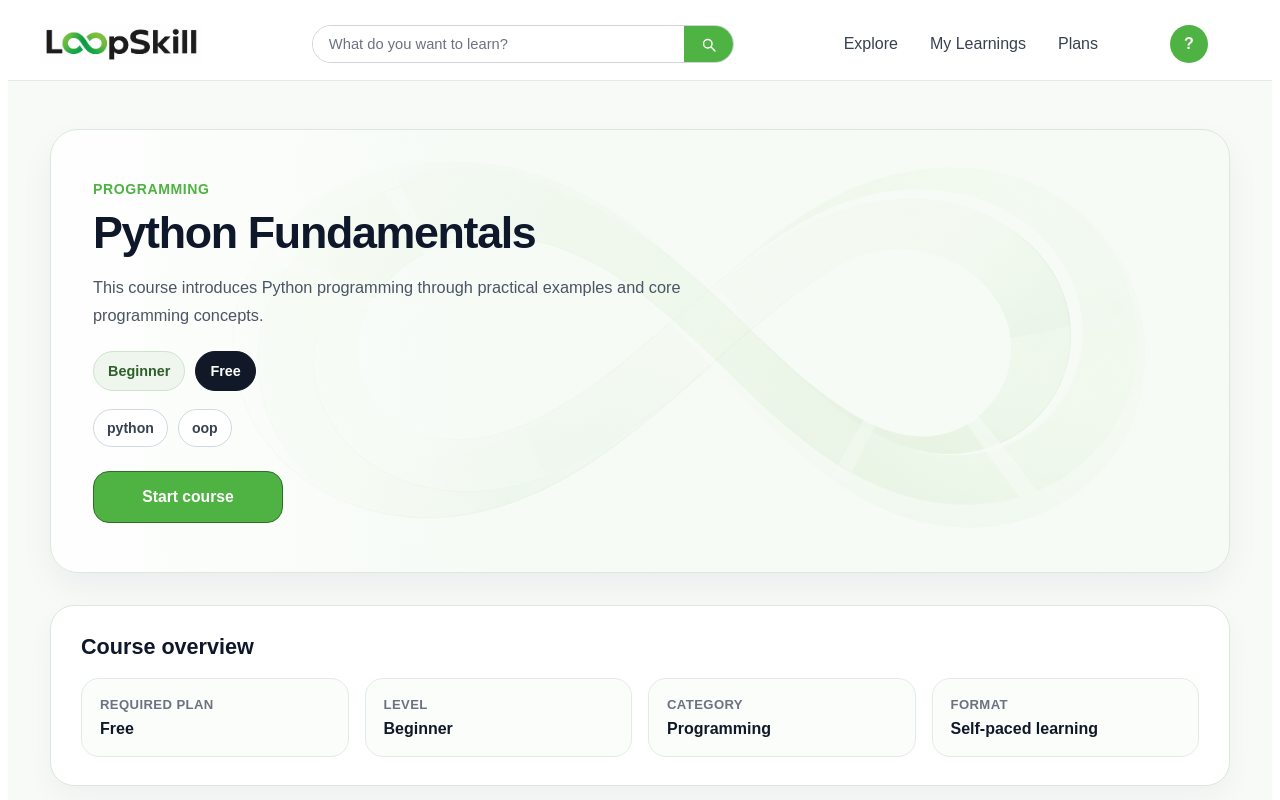
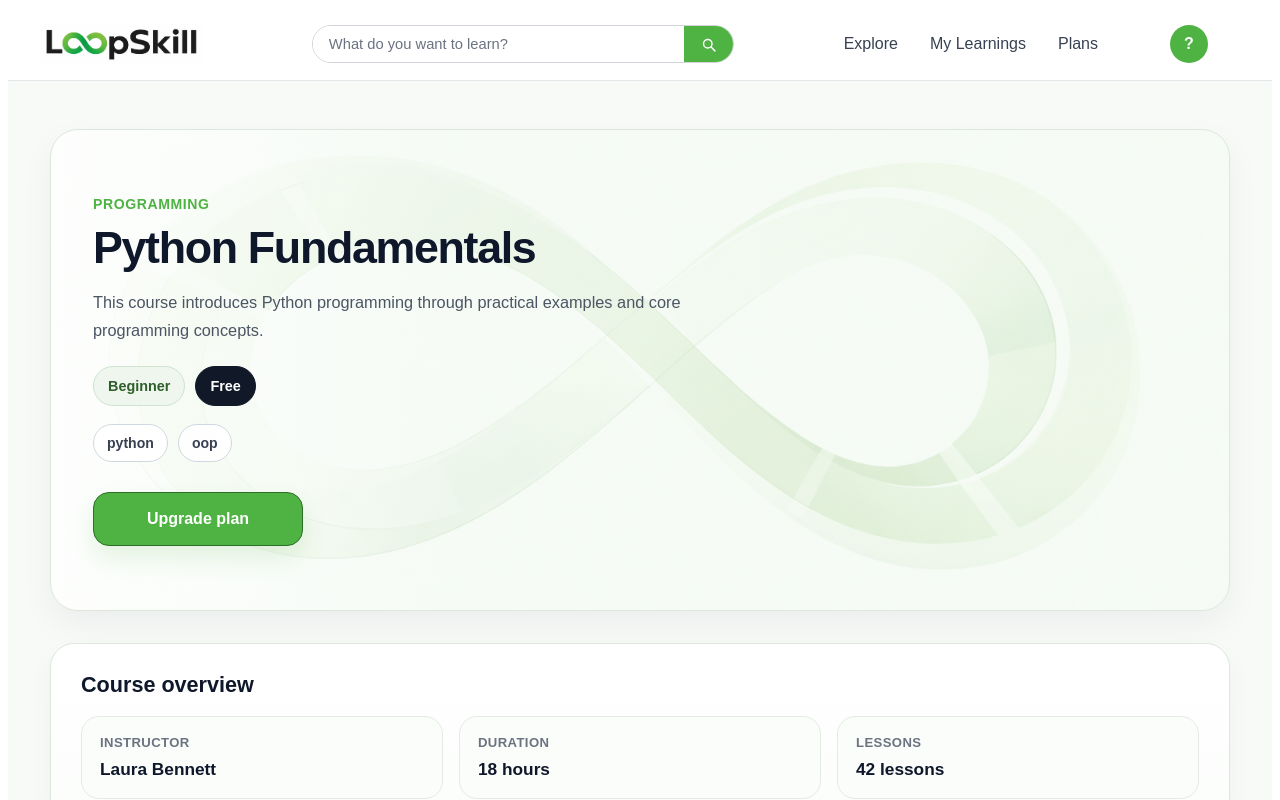
Before and after one commit to PierreLaGuerre/loopskill-mooc-platform, an Angular app in the folder frontend/app/: page /courses/1 in a window 1280 px wide. Shown: the top 800 px of the page. Built offline with nearby package versions, Linux system fonts and the light colour scheme.

Commit message:
course detail logic now allows start continue upgrade CTA button

```diff
--- a/frontend/app/src/app/core/mocks/mock-courses.ts
+++ b/frontend/app/src/app/core/mocks/mock-courses.ts
@@ -10,7 +10,10 @@ export const MOCK_COURSES: Course[] = [
     requiredPlan: 'Free',
     image: 'assets/images/courses/python.png',
     tags: ['python', 'oop'],
-    isPopular: true
+    isPopular: true,
+    instructor: 'Laura Bennett',
+    durationHours: 18,
+    lessonsCount: 42
   },
   {
     id: 2,
@@ -21,7 +24,10 @@ export const MOCK_COURSES: Course[] = [
     requiredPlan: 'Free',
     image: 'assets/images/courses/java.png',
     tags: ['java', 'oop'],
-    isPopular: false
+    isPopular: false,
+    instructor: 'Daniel Carter',
+    durationHours: 20,
+    lessonsCount: 46
   },
   {
     id: 3,
@@ -32,19 +38,11 @@ export const MOCK_COURSES: Course[] = [
     requiredPlan: 'Pro',
     image: 'assets/images/courses/angular.png',
     tags: ['angular', 'typescript', 'rest api'],
-    isPopular: true
+    isPopular: true,
+    instructor: 'Sophie Turner',
+    durationHours: 22,
+    lessonsCount: 50
   },
-  {
-  id: 21,
-  title: 'Node.js Fundamentals',
-  description: 'Learn to build fast and scalable backend applications using Node.js and JavaScript.',
-  category: 'Programming',
-  level: 'Intermediate',
-  requiredPlan: 'Pro',
-  image: 'assets/images/courses/node.png',
-  tags: ['nodejs', 'backend', 'rest api'],
-  isPopular: true
-},
   {
     id: 4,
     title: 'React Fundamentals',
@@ -54,7 +52,10 @@ export const MOCK_COURSES: Course[] = [
     requiredPlan: 'Premium',
     image: 'assets/images/courses/react.png',
     tags: ['react', 'typescript'],
-    isPopular: true
+    isPopular: true,
+    instructor: 'Michael Reed',
+    durationHours: 21,
+    lessonsCount: 48
   },
   {
     id: 5,
@@ -65,7 +66,10 @@ export const MOCK_COURSES: Course[] = [
     requiredPlan: 'Free',
     image: 'assets/images/courses/sql.png',
     tags: ['sql'],
-    isPopular: true
+    isPopular: true,
+    instructor: 'Emma Brooks',
+    durationHours: 16,
+    lessonsCount: 36
   },
   {
     id: 6,
@@ -76,7 +80,10 @@ export const MOCK_COURSES: Course[] = [
     requiredPlan: 'Free',
     image: 'assets/images/courses/mysql.png',
     tags: ['mysql', 'sql'],
-    isPopular: false
+    isPopular: false,
+    instructor: 'Chris Palmer',
+    durationHours: 17,
+    lessonsCount: 38
   },
   {
     id: 7,
@@ -87,7 +94,10 @@ export const MOCK_COURSES: Course[] = [
     requiredPlan: 'Pro',
     image: 'assets/images/courses/postgresql.png',
     tags: ['postgresql', 'sql'],
-    isPopular: false
+    isPopular: false,
+    instructor: 'Natalie Stone',
+    durationHours: 19,
+    lessonsCount: 41
   },
   {
     id: 8,
@@ -98,7 +108,10 @@ export const MOCK_COURSES: Course[] = [
     requiredPlan: 'Premium',
     image: 'assets/images/courses/mongodb.png',
     tags: ['mongodb'],
-    isPopular: false
+    isPopular: false,
+    instructor: 'Ryan Cooper',
+    durationHours: 18,
+    lessonsCount: 39
   },
   {
     id: 9,
@@ -109,7 +122,10 @@ export const MOCK_COURSES: Course[] = [
     requiredPlan: 'Free',
     image: 'assets/images/courses/aws.png',
     tags: ['aws'],
-    isPopular: true
+    isPopular: true,
+    instructor: 'Olivia Harper',
+    durationHours: 15,
+    lessonsCount: 34
   },
   {
     id: 10,
@@ -120,7 +136,10 @@ export const MOCK_COURSES: Course[] = [
     requiredPlan: 'Free',
     image: 'assets/images/courses/azure.png',
     tags: ['azure'],
-    isPopular: false
+    isPopular: false,
+    instructor: 'Jacob Evans',
+    durationHours: 15,
+    lessonsCount: 33
   },
   {
     id: 11,
@@ -131,7 +150,10 @@ export const MOCK_COURSES: Course[] = [
     requiredPlan: 'Pro',
     image: 'assets/images/courses/docker.png',
     tags: ['docker'],
-    isPopular: true
+    isPopular: true,
+    instructor: 'Ethan Moore',
+    durationHours: 18,
+    lessonsCount: 40
   },
   {
     id: 12,
@@ -142,7 +164,10 @@ export const MOCK_COURSES: Course[] = [
     requiredPlan: 'Premium',
     image: 'assets/images/courses/kubernetes.png',
     tags: ['kubernetes', 'docker'],
-    isPopular: false
+    isPopular: false,
+    instructor: 'Amelia Ross',
+    durationHours: 22,
+    lessonsCount: 47
   },
   {
     id: 13,
@@ -153,7 +178,10 @@ export const MOCK_COURSES: Course[] = [
     requiredPlan: 'Free',
     image: 'assets/images/courses/python-data-analysis.png',
     tags: ['python', 'data analysis'],
-    isPopular: true
+    isPopular: true,
+    instructor: 'Isabella Ward',
+    durationHours: 18,
+    lessonsCount: 42
   },
   {
     id: 14,
@@ -164,7 +192,10 @@ export const MOCK_COURSES: Course[] = [
     requiredPlan: 'Free',
     image: 'assets/images/courses/pandas-numpy.png',
     tags: ['pandas', 'numpy', 'data analysis'],
-    isPopular: false
+    isPopular: false,
+    instructor: 'Noah Hayes',
+    durationHours: 17,
+    lessonsCount: 39
   },
   {
     id: 15,
@@ -175,7 +206,10 @@ export const MOCK_COURSES: Course[] = [
     requiredPlan: 'Pro',
     image: 'assets/images/courses/machine-learning.png',
     tags: ['machine learning', 'python'],
-    isPopular: true
+    isPopular: true,
+    instructor: 'Grace Mitchell',
+    durationHours: 20,
+    lessonsCount: 44
   },
   {
     id: 16,
@@ -186,7 +220,10 @@ export const MOCK_COURSES: Course[] = [
     requiredPlan: 'Premium',
     image: 'assets/images/courses/powerbi.png',
     tags: ['power bi', 'data analysis'],
-    isPopular: false
+    isPopular: false,
+    instructor: 'Lucas Perry',
+    durationHours: 16,
+    lessonsCount: 35
   },
   {
     id: 17,
@@ -197,7 +234,10 @@ export const MOCK_COURSES: Course[] = [
     requiredPlan: 'Free',
     image: 'assets/images/courses/github.png',
     tags: ['git', 'github'],
-    isPopular: true
+    isPopular: true,
+    instructor: 'Mia Foster',
+    durationHours: 14,
+    lessonsCount: 31
   },
   {
     id: 18,
@@ -208,7 +248,10 @@ export const MOCK_COURSES: Course[] = [
     requiredPlan: 'Free',
     image: 'assets/images/courses/linux.png',
     tags: ['linux'],
-    isPopular: false
+    isPopular: false,
+    instructor: 'Henry Simmons',
+    durationHours: 15,
+    lessonsCount: 34
   },
   {
     id: 19,
@@ -219,7 +262,10 @@ export const MOCK_COURSES: Course[] = [
     requiredPlan: 'Pro',
     image: 'assets/images/courses/cicd.png',
     tags: ['ci/cd'],
-    isPopular: false
+    isPopular: false,
+    instructor: 'Chloe Murphy',
+    durationHours: 18,
+    lessonsCount: 38
   },
   {
     id: 20,
@@ -230,6 +276,23 @@ export const MOCK_COURSES: Course[] = [
     requiredPlan: 'Premium',
     image: 'assets/images/courses/docker-devops.png',
     tags: ['docker', 'ci/cd'],
-    isPopular: true
+    isPopular: true,
+    instructor: 'Liam Parker',
+    durationHours: 19,
+    lessonsCount: 41
+  },
+  {
+    id: 21,
+    title: 'Node.js Fundamentals',
+    description: 'Learn to build fast and scalable backend applications using Node.js and JavaScript.',
+    category: 'Programming',
+    level: 'Intermediate',
+    requiredPlan: 'Pro',
+    image: 'assets/images/courses/node.png',
+    tags: ['nodejs', 'backend', 'rest api'],
+    isPopular: true,
+    instructor: 'Ethan Moore',
+    durationHours: 20,
+    lessonsCount: 44
   }
 ];
--- a/frontend/app/src/app/core/models/course.model.ts
+++ b/frontend/app/src/app/core/models/course.model.ts
@@ -3,9 +3,12 @@ export interface Course {
   title: string;
   description: string;
   category: string;
-  level: 'Beginner' | 'Intermediate' | 'Advanced';
-  requiredPlan: 'Free' | 'Pro' | 'Premium';
+  level: string;
+  requiredPlan: string;
   image: string;
   tags: string[];
   isPopular: boolean;
+  instructor: string;
+  durationHours: number;
+  lessonsCount: number;
 }
--- a/frontend/app/src/app/features/course-detail/course-detail.component.html
+++ b/frontend/app/src/app/features/course-detail/course-detail.component.html
@@ -24,16 +24,14 @@
       </div>
 
       <div class="course-detail-hero__tags">
-        <span
-          class="course-detail-tag"
-          *ngFor="let tag of course.tags">
+        <span class="course-detail-tag" *ngFor="let tag of course.tags">
           {{ tag }}
         </span>
       </div>
 
       <div class="course-detail-hero__actions">
-        <button type="button" class="course-detail-hero__cta">
-          Start course
+        <button type="button" class="course-detail-hero__cta" (click)="onCtaClick()">
+          {{ ctaLabel }}
         </button>
       </div>
     </div>
@@ -44,24 +42,20 @@
       <h2>Course overview</h2>
 
       <div class="course-detail-overview">
+
         <div class="course-detail-overview__item">
-          <span class="course-detail-overview__label">Required plan</span>
-          <span class="course-detail-overview__value">{{ course.requiredPlan }}</span>
+          <span class="course-detail-overview__label">Instructor</span>
+          <span class="course-detail-overview__value">{{ course.instructor }}</span>
         </div>
 
         <div class="course-detail-overview__item">
-          <span class="course-detail-overview__label">Level</span>
-          <span class="course-detail-overview__value">{{ course.level }}</span>
+          <span class="course-detail-overview__label">Duration</span>
+          <span class="course-detail-overview__value">{{ course.durationHours }} hours</span>
         </div>
 
         <div class="course-detail-overview__item">
-          <span class="course-detail-overview__label">Category</span>
-          <span class="course-detail-overview__value">{{ course.category }}</span>
-        </div>
-
-        <div class="course-detail-overview__item">
-          <span class="course-detail-overview__label">Format</span>
-          <span class="course-detail-overview__value">Self-paced learning</span>
+          <span class="course-detail-overview__label">Lessons</span>
+          <span class="course-detail-overview__value">{{ course.lessonsCount }} lessons</span>
         </div>
       </div>
     </section>
@@ -70,9 +64,7 @@
       <h2>What you'll learn</h2>
 
       <div class="course-detail-outcomes">
-        <div
-          class="course-detail-outcome"
-          *ngFor="let outcome of courseOutcomes">
+        <div class="course-detail-outcome" *ngFor="let outcome of courseOutcomes">
           <span class="course-detail-outcome__icon">✓</span>
           <p class="course-detail-outcome__text">
             {{ outcome.text }}
@@ -85,9 +77,7 @@
       <h2>Skills you’ll gain</h2>
 
       <div class="course-detail-skills">
-        <span
-          class="course-detail-skill"
-          *ngFor="let tag of course.tags">
+        <span class="course-detail-skill" *ngFor="let tag of course.tags">
           {{ tag }}
         </span>
       </div>
--- a/frontend/app/src/app/features/course-detail/course-detail.component.scss
+++ b/frontend/app/src/app/features/course-detail/course-detail.component.scss
@@ -15,20 +15,20 @@
   background:
     linear-gradient(
       90deg,
-      rgba(255, 255, 255, 0.88) 0%,
-      rgba(246, 251, 246, 0.80) 38%,
-      rgba(246, 251, 246, 0.68) 100%
+      rgba(255, 255, 255, 0.80) 0%,
+      rgba(246, 251, 246, 0.66) 34%,
+      rgba(246, 251, 246, 0.42) 100%
     ),
     url('/assets/images/course-detail-hero-bg.png');
   background-repeat: no-repeat;
-  background-size: cover, 92%;
-  background-position: center, right center;
+  background-size: cover, 104%;
+  background-position: center, right -6px center;
 
   border: 1px solid #dde7dd;
   border-radius: 28px;
-  padding: 42px 42px 40px;
+  padding: 46px 42px 44px;
   box-shadow: 0 14px 34px rgba(15, 23, 42, 0.05);
-  min-height: 360px;
+  min-height: 390px;
   display: flex;
   flex-direction: column;
   justify-content: center;
@@ -111,28 +111,29 @@
 }
 
 .course-detail-hero__actions {
-  margin-top: 24px;
+  margin-top: 30px;
 }
 
 .course-detail-hero__cta {
-  min-width: 190px;
-  min-height: 52px;
-  padding: 0 22px;
+  min-width: 210px;
+  min-height: 54px;
+  padding: 0 24px;
   border: 1.5px solid #2d6f28;
   border-radius: 16px;
   background-color: #4fb343;
   color: #ffffff;
-  font-size: 0.98rem;
+  font-size: 1rem;
   font-weight: 700;
   font-family: 'Montserrat', Arial, sans-serif;
   cursor: pointer;
   transition: all 0.2s ease;
+  box-shadow: 0 12px 24px rgba(79, 179, 67, 0.14);
 }
 
 .course-detail-hero__cta:hover {
   background-color: #439a39;
   transform: translateY(-1px);
-  box-shadow: 0 10px 20px rgba(79, 179, 67, 0.16);
+  box-shadow: 0 14px 28px rgba(79, 179, 67, 0.18);
 }
 
 .course-detail-body {
@@ -170,9 +171,13 @@
   }
 }
 
+.course-detail-section--overview {
+  background: linear-gradient(180deg, #ffffff 0%, #fbfdfb 100%);
+}
+
 .course-detail-overview {
   display: grid;
-  grid-template-columns: repeat(4, minmax(0, 1fr));
+  grid-template-columns: repeat(3, minmax(0, 1fr));
   gap: 16px;
 }
 
@@ -195,9 +200,10 @@
 }
 
 .course-detail-overview__value {
-  font-size: 1rem;
+  font-size: 1.08rem;
   font-weight: 700;
-  color: #111827;
+  color: #0f172a;
+  line-height: 1.3;
 }
 
 .course-detail-outcomes {
@@ -302,14 +308,14 @@
 
 @media (max-width: 1024px) {
   .course-detail-hero__content {
-    background-size: cover, 105%;
+    background-size: cover, 110%;
     background-position: center, center right;
-    min-height: 340px;
+    min-height: 360px;
   }
 
-  .course-detail-overview {
-    grid-template-columns: 1fr 1fr;
-  }
+ .course-detail-overview {
+  grid-template-columns: 1fr 1fr;
+}
 
   .course-detail-outcomes {
     grid-template-columns: 1fr;
@@ -327,9 +333,9 @@
 
   .course-detail-hero__content {
     border-radius: 22px;
-    padding: 24px 20px;
+    padding: 28px 20px 26px;
     min-height: auto;
-    background-size: cover, 135%;
+    background-size: cover, 155%;
     background-position: center, center bottom;
   }
 
@@ -368,6 +374,10 @@
     border-radius: 16px;
   }
 
+  .course-detail-overview__value {
+    font-size: 1rem;
+  }
+
   .course-detail-outcome {
     padding: 14px 14px;
     border-radius: 16px;
@@ -383,7 +393,12 @@
     font-size: 0.86rem;
   }
 
+  .course-detail-hero__actions {
+    margin-top: 24px;
+  }
+
   .course-detail-hero__cta {
     width: 100%;
+    min-width: 0;
   }
 }
--- a/frontend/app/src/app/features/course-detail/course-detail.component.ts
+++ b/frontend/app/src/app/features/course-detail/course-detail.component.ts
@@ -1,9 +1,12 @@
 import { CommonModule } from '@angular/common';
 import { Component, OnInit, inject } from '@angular/core';
-import { ActivatedRoute, RouterLink } from '@angular/router';
+import { ActivatedRoute, Router, RouterLink } from '@angular/router';
 
 import { Course } from '../../core/models/course.model';
+import { User } from '../../core/models/user.model';
 import { MOCK_COURSES } from '../../core/mocks/mock-courses';
+import { AuthService } from '../../core/services/auth.service';
+import { EnrollmentService } from '../../core/services/enrollment.service';
 import {
   CourseOutcome,
   MOCK_COURSE_OUTCOMES
@@ -18,11 +21,19 @@ import {
 })
 export class CourseDetailComponent implements OnInit {
   private route = inject(ActivatedRoute);
+  private router = inject(Router);
+  private authService = inject(AuthService);
+  private enrollmentService = inject(EnrollmentService);
 
   course: Course | null = null;
   courseOutcomes: CourseOutcome[] = [];
+  currentUser: User | null = null;
+  isEnrolled: boolean = false;
+  hasAccess: boolean = false;
 
   ngOnInit(): void {
+    this.currentUser = this.authService.getCurrentUser();
+
     const courseIdParam = this.route.snapshot.paramMap.get('id');
 
     if (courseIdParam == null) {
@@ -39,8 +50,107 @@ export class CourseDetailComponent implements OnInit {
       this.courseOutcomes = MOCK_COURSE_OUTCOMES
         .filter((outcome) => outcome.courseId === this.course!.id)
         .sort((a, b) => a.displayOrder - b.displayOrder);
+
+      this.isEnrolled = this.checkIfEnrolled(this.course.id);
+      this.hasAccess = this.checkIfHasAccess(this.course.requiredPlan);
     } else {
       this.courseOutcomes = [];
+      this.isEnrolled = false;
+      this.hasAccess = false;
     }
   }
+
+  get ctaLabel(): string {
+    if (this.isEnrolled === true) {
+      return 'Continue course';
+    }
+
+    if (this.hasAccess === true) {
+      return 'Start course';
+    }
+
+    return 'Upgrade plan';
+  }
+
+  onCtaClick(): void {
+    if (this.course == null) {
+      return;
+    }
+
+    if (this.currentUser == null) {
+      this.router.navigateByUrl('/auth');
+      return;
+    }
+
+    if (this.isEnrolled === true) {
+      this.router.navigateByUrl('/my-learnings');
+      return;
+    }
+
+    if (this.hasAccess === true) {
+      this.enrollmentService.createEnrollment(this.currentUser.id, this.course.id);
+      this.isEnrolled = true;
+      this.router.navigateByUrl('/my-learnings');
+      return;
+    }
+
+    this.router.navigateByUrl('/plans');
+  }
+
+  private checkIfEnrolled(courseId: number): boolean {
+    if (this.currentUser == null) {
+      return false;
+    }
+
+    return this.enrollmentService.isUserEnrolledInCourse(this.currentUser.id, courseId);
+  }
+
+  private checkIfHasAccess(requiredPlan: string): boolean {
+    if (this.currentUser == null) {
+      return false;
+    }
+
+    const userPlanRank = this.getPlanRankByPlanId(this.currentUser.planId);
+    const requiredPlanRank = this.getPlanRankByName(requiredPlan);
+
+    if (userPlanRank >= requiredPlanRank) {
+      return true;
+    } else {
+      return false;
+    }
+  }
+
+  private getPlanRankByPlanId(planId: number): number {
+    if (planId === 1) {
+      return 1;
+    }
+
+    if (planId === 2) {
+      return 2;
+    }
+
+    if (planId === 3) {
+      return 3;
+    }
+
+    return 0;
+  }
+
+  private getPlanRankByName(planName: string): number {
+    const normalizedPlanName = planName.trim().toLowerCase();
+
+    if (normalizedPlanName === 'free') {
+      return 1;
+    }
+
+    if (normalizedPlanName === 'pro') {
+      return 2;
+    }
+
+    if (normalizedPlanName === 'premium') {
+      return 3;
+    }
+
+    return 0;
+  }
 }
```
Also changed, not shown: frontend/app/src/app/core/services/enrollment.service.ts (added, +82 -0 lines).
